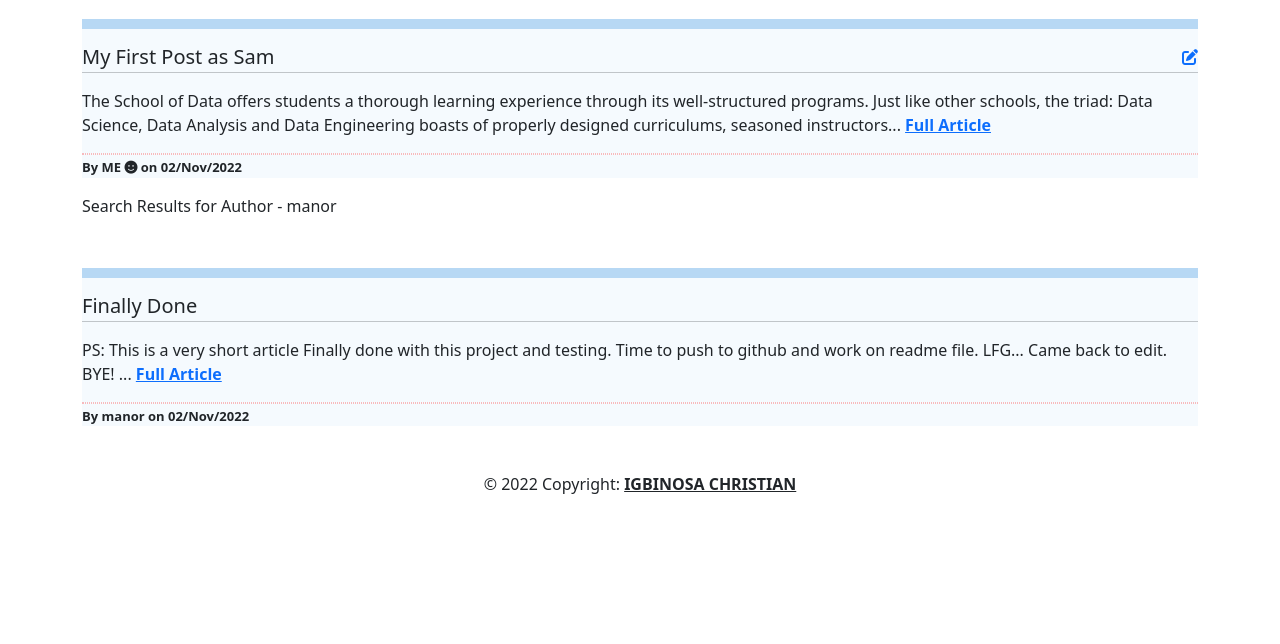
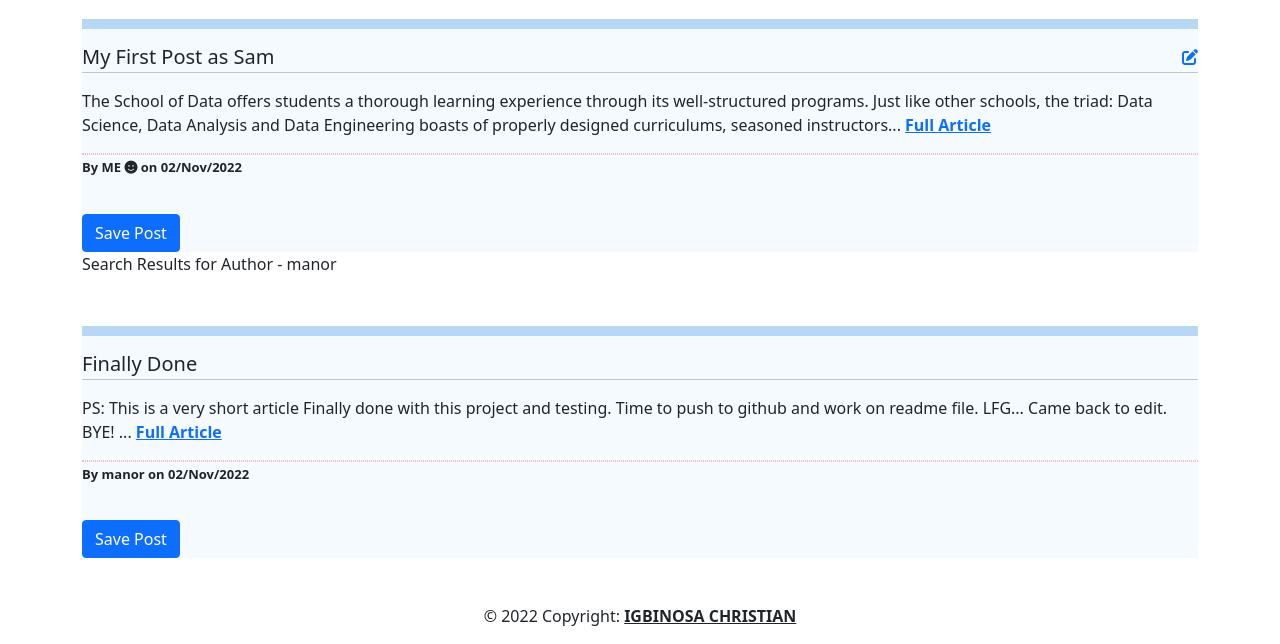
Before and after one commit to Igbinosa-Christian/AltBlog, a Flask app: template templates/results.html in a window 1280 px wide. Shown: the part 186-830 px from the top of the page. Before the commit the page ends 680 px from the top, so only its background shows below. Run offline with Flask 3, Linux system fonts and the light colour scheme; the template is opened without the code that fills it: values that come from a table or form of the project are taken from there, others are empty; a user stored in the database is signed in; data comes from the database, SQL or seed files in the repository; parts of the project's set-up code (start-up, migrations or seed data) failed here and were passed over; some libraries are stand-ins or nearby versions.

Commit message:
Added the save post block/button

```diff
--- a/templates/results.html
+++ b/templates/results.html
@@ -48,6 +48,18 @@
                 {%else%}
                     <p>By {{post['author']}} on {{post['date'].strftime('%d/%b/%Y')}}</p>
                 {%endif%}
+
+                <!-- Save Post -->
+                <form action="/save_post/{{post.id}}" method="POST" class="save_form">
+
+                    <div>
+                        <div>
+                            <input id="submit" type="submit" class="btn btn-primary" value="Save Post">
+                        </div>
+                    </div>
+
+                </form>
+
             </div>
 
         </div>
```
